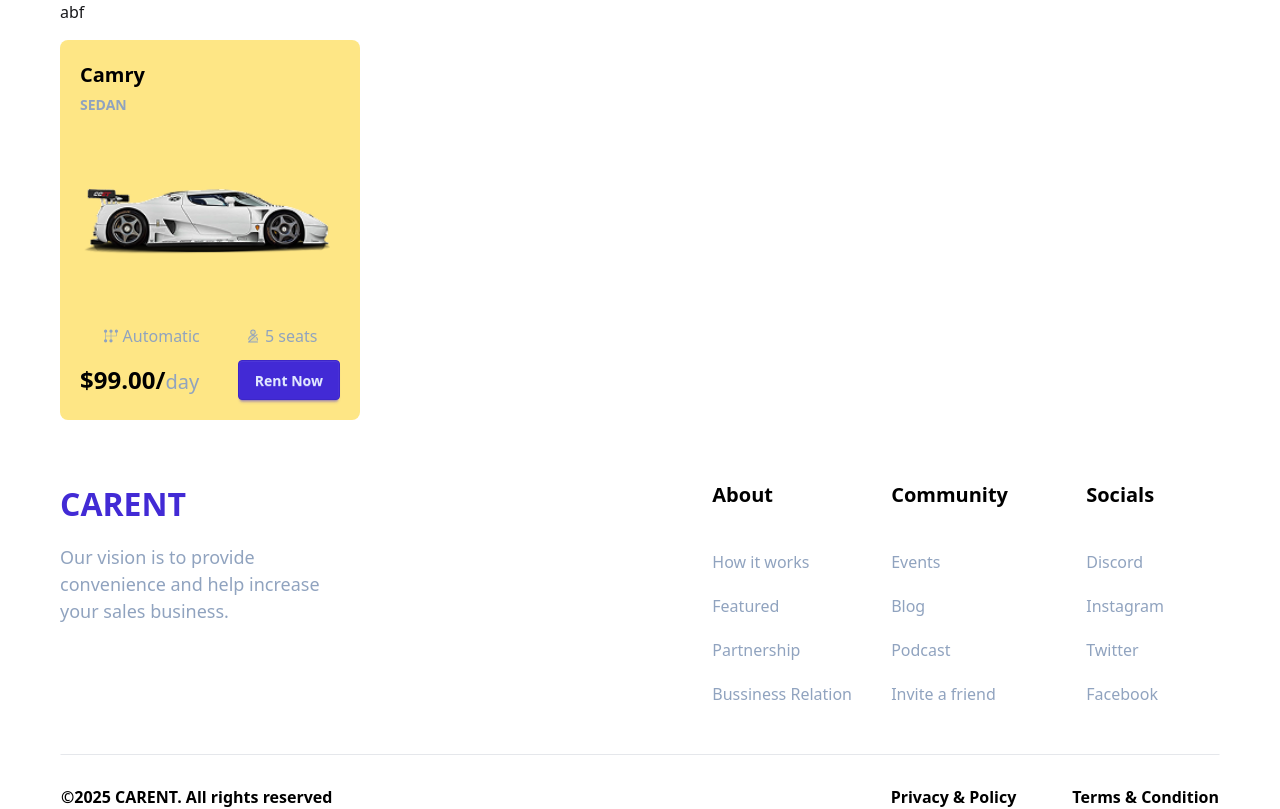
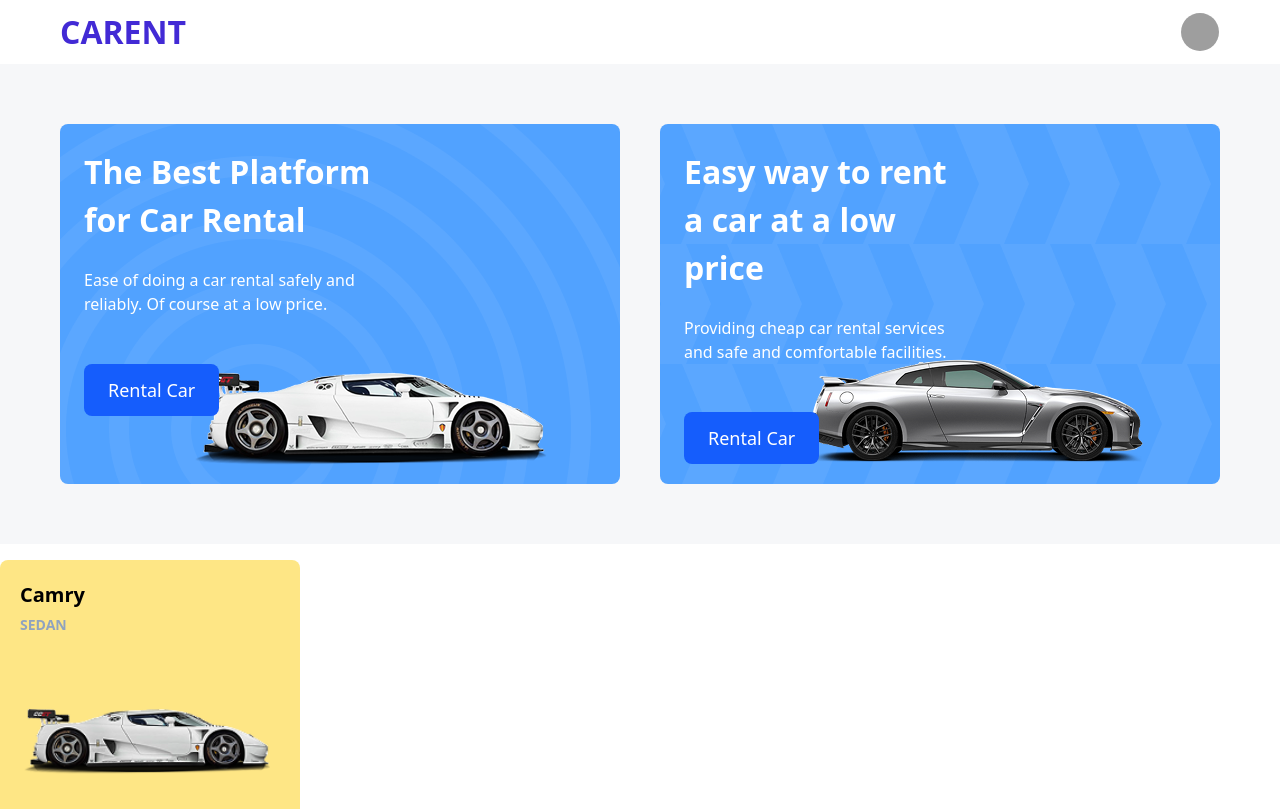
Before and after one commit to myOrganization-GV/car-rental-frontend, a Next.js app: page / in a window 1280 px wide. Shown: the top 809 px of the page. Built offline with nearby package versions, Linux system fonts and the light colour scheme; grey boxes are pictures that could not be loaded.

Commit message:
add ads section change nav and footer paddings

```diff
--- a/app/globals.css
+++ b/app/globals.css
@@ -2,7 +2,5 @@
 @plugin "daisyui";
 
 body{
-    padding-left: 60px;
-    padding-right: 60px;
     background-color: white;
 }
--- a/app/layout.tsx
+++ b/app/layout.tsx
@@ -2,6 +2,7 @@ import type { Metadata } from "next";
 import { Plus_Jakarta_Sans } from "next/font/google";
 import "./globals.css";
 import Footer from "@/components/Footer";
+import Navbar from "@/components/Navbar";
 
 const plusJakartaSans = Plus_Jakarta_Sans({
   variable: "--font-geist-sans",
@@ -24,6 +25,7 @@ export default function RootLayout({
       <body
         className={`${plusJakartaSans.variable} ${plusJakartaSans.variable} antialiased`}
       >
+        <Navbar/>
         {children}
         <Footer/>
       </body>
--- a/app/page.tsx
+++ b/app/page.tsx
@@ -1,12 +1,15 @@
+import Ads from "@/components/Ads";
 import CarCard from "@/components/CarCard";
 import Image from "next/image";
 
 export default function Home() {
   return (
     <div className="flex flex-col gap-4">
-      <div>
-        abf
+      <div className="grid p-[10px] bg-[#F6F7F9] sm:p-[60px] grid-cols-1 md:grid-cols-2 gap-10 ">
+        <Ads description="Ease of doing a car rental safely and reliably. Of course at a low price." title="The Best Platform for Car Rental" imgUrl="/assets/ad 1.png"/>
+        <Ads description="Providing cheap car rental services and safe and comfortable facilities." title="Easy way to rent a car at a low price" imgUrl="/assets/ad 2.png"/>
       </div>
+
       <CarCard/>
     </div>
   );
--- /dev/null
+++ b/components/Ads.tsx
@@ -0,0 +1,45 @@
+import Image from 'next/image';
+import React from 'react'
+
+type Props = {
+    imgUrl: string
+    description: string
+    title: string
+
+}
+
+const Ads = ({imgUrl, description, title}: Props) => {
+    return (
+        <div className="relative rounded-lg col-span-1 h-[360px] bg-blue-400 overflow-hidden">
+            {/* Background image */}
+            <div className="absolute inset-0">
+                <Image
+                    src={imgUrl}
+                    alt="Luxury sports car"
+                    fill
+                    className="object-cover"
+                />
+            </div>
+            {/* Main content container */}
+            <div className="relative z-10 p-6 flex flex-col h-full">
+                {/* Heading */}
+                <div className="text-white">
+                    <h1 className="text-[32px] max-w-[18rem] font-semibold mb-6">
+                        {title}
+                    </h1>
+                    <p className="text-[16px] mb-12 max-w-[18rem]">
+                       {description}
+                    </p>
+                </div>
+                {/* Button */}
+                <div className='mb-20'>
+                    <button className="bg-blue-600 cursor-pointer hover:bg-blue-700 text-white font-medium py-3 px-6 rounded-lg text-lg transition-colors">
+                        Rental Car
+                    </button>
+                </div>
+            </div>
+        </div>
+    );
+}
+
+export default Ads
--- a/components/Footer.tsx
+++ b/components/Footer.tsx
@@ -6,7 +6,7 @@ const Footer = (props: Props) => {
     return (
         <>
             {/* desktop footer */}
-            <section className='hidden pt-[60px] pb-[16px] md:flex flex-wrap w-full text-black bg-white'>
+            <section className='hidden px-[60px] pt-[60px] pb-[16px] md:flex flex-wrap w-full text-black bg-white'>
                 <div className=' w-1/3 lg:w-1/2 h-2/3'>
                     <div className='w-[300px] gap-[16px] flex flex-col  h-[110px]'>
                         <span className='font-bold text-[32px] text-primary '>CARENT</span>
@@ -83,7 +83,7 @@ const Footer = (props: Props) => {
 
 
             {/* footer */}
-            <section className='text-black w-full md:hidden bg-white'>
+            <section className='text-black px-[60px]  w-full md:hidden bg-white'>
                 <div className=' w-full grid gap-y-10 sm:grid-cols-3'>
 
                     <div className='sm:col-span-3 col-span-2 gap-[16px] flex flex-col'>
--- a/components/Navbar.tsx
+++ b/components/Navbar.tsx
@@ -0,0 +1,55 @@
+import Link from 'next/link'
+import React from 'react'
+
+type Props = {}
+
+const Navbar = (props: Props) => {
+    const user: boolean = true;
+
+    return (
+        <div className="navbar px-[60px] bg-white">
+            <div className="flex-1 text-primary font-bold text-[32px]">
+                <Link href={"/"}>CARENT</Link>
+            </div>
+            <div className="flex-none">
+                {user ? (
+                    <div className="dropdown dropdown-end">
+                        <div tabIndex={0} role="button" className="btn btn-ghost btn-circle avatar">
+                            <div className="w-10 rounded-full">
+                                <img
+                                    alt="Tailwind CSS Navbar component"
+                                    src="https://img.daisyui.com/images/stock/photo-1534528741775-53994a69daeb.webp" />
+                            </div>
+                        </div>
+                        <ul
+                            tabIndex={0}
+                            className="menu text-black menu-sm dropdown-content bg-white border-black border rounded-box z-1 mt-3 w-52 p-2 shadow">
+                            <li>
+                                <a className="justify-between">
+                                    Profile
+                                </a>
+                            </li>
+                            <li><a>Settings</a></li>
+                            <li><a>Logout</a></li>
+                        </ul>
+                    </div>
+                ) : (
+                    <div className="flex gap-3">
+                        <Link href="/signin">
+                            <button className="btn btn-ghost text-blue-600 hover:bg-blue-50">
+                                Sign In
+                            </button>
+                        </Link>
+                        <Link href="/signup">
+                            <button className="btn bg-blue-600 hover:bg-blue-700 text-white border-none">
+                                Sign Up
+                            </button>
+                        </Link>
+                    </div>
+                )}
+            </div>
+        </div>
+    )
+}
+
+export default Navbar
```
Also changed, not shown: public/assets/ad 1.png (added), public/assets/ad 2.png (added).
